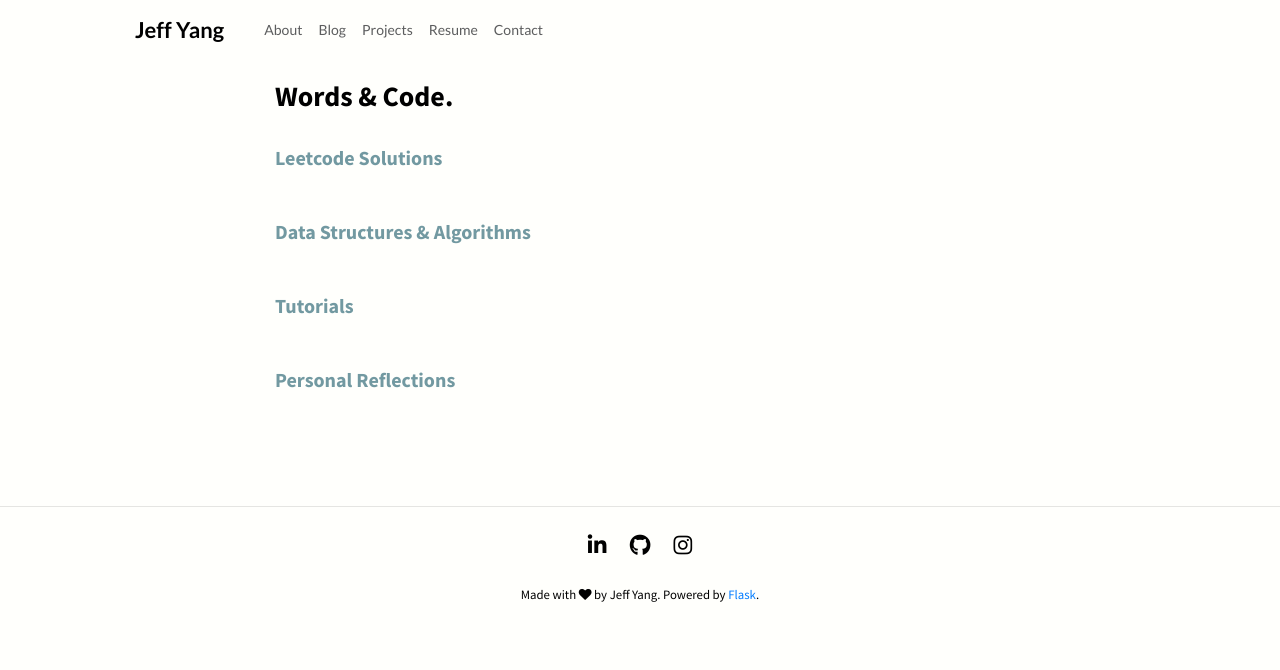
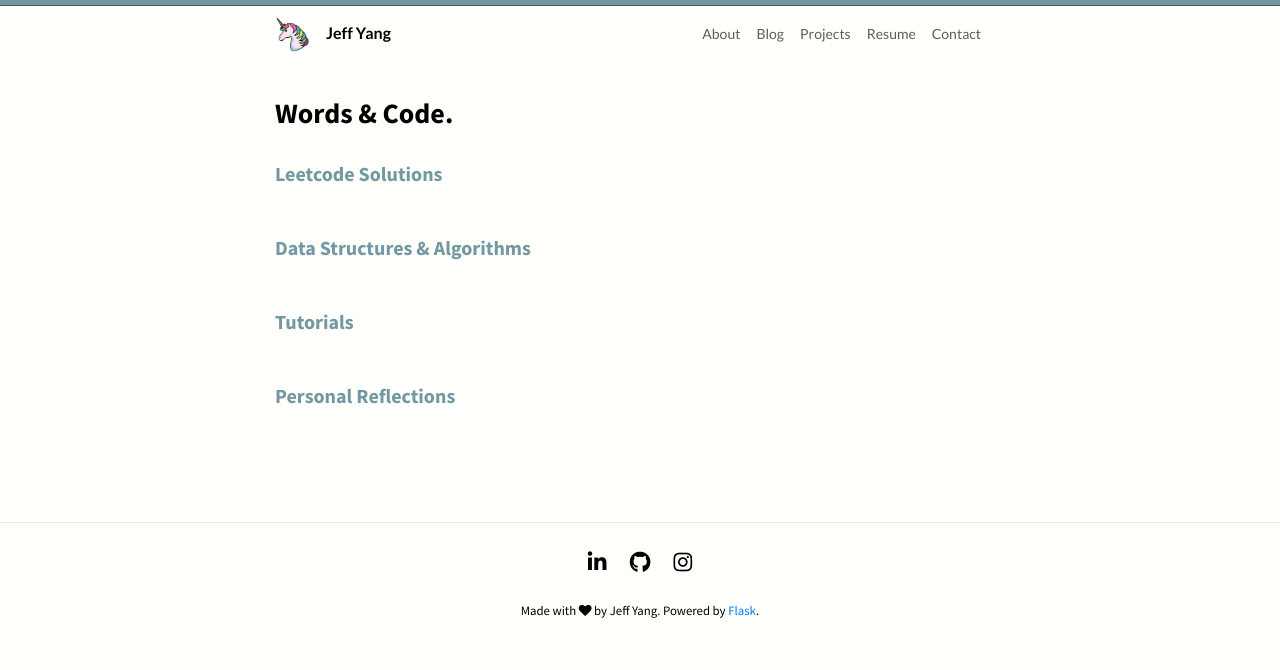
Before and after one commit to jeffjaehoyang/personal_website_old, a Flask app: page /blog in a window 1280 px wide. Shown: the top 670 px of the page. Run offline with Flask 2, Linux system fonts and the light colour scheme; some libraries are stand-ins or nearby versions.

Commit message:
site navbar change, contact page change - google maps deleted

```diff
--- a/flaskblog/static/styles/main.css
+++ b/flaskblog/static/styles/main.css
@@ -1,16 +1,15 @@
 body {
   background: #fffffc;
   color: #000000;
-  margin-top: 5rem;
   font-family: 'Source Sans Pro', sans-serif;
 }
 
-h4, h5, h6 {
-  color: #000000;
-}
-
-h1, h2, h3 {
-  color: #000000;
+.onthetop {
+  height: 0.3em;
+  background-color: #7299a1;
+  margin: 0;
+  padding: 0.1em 0.1em 0.2em;
+  border-bottom: 1px solid #455B5E;
 }
 
 .site-header .navbar {
@@ -18,11 +17,19 @@ h1, h2, h3 {
   margin: auto;
   float: none;
   font-family: 'Lato', sans-serif;
+  padding-top: 0.25rem;
+  padding-bottom: 2.5rem;
+  padding-left: 0;
 }
 
 .site-header .navbar-brand {
   font-size: 22px;
   color: #000000;
+  transition: transform .5s; /* Animation */
+}
+
+.site-header .navbar-brand:hover {
+  transform: scale(1.5);
 }
 
 .site-header .navbar-nav .nav-item {
@@ -154,13 +161,6 @@ a.footer:hover {
   font-weight: 700;
 }
 
-#map {
-  height: 400px;  /* The height is 400 pixels */
-  width: 100%;  /* The width is the width of the web page */
-  margin-bottom: 50px;
-  border-radius: 5px;
-}
-
 .blog-section {
   margin-bottom: 50px;
 }
@@ -192,3 +192,7 @@ a.footer:hover {
 .project-card a{
   color: #000000;
 }
+
+.contact-page {
+  padding: 0em 0em 10em 0em;
+}
--- a/flaskblog/templates/layouts.html
+++ b/flaskblog/templates/layouts.html
@@ -29,16 +29,23 @@
 </head>
 <body>
 	<header class="site-header">
-	  	<nav class="navbar navbar-expand-md navbar-light fixed-top">
-	    	<div class="container col-md-10">
-		      <a class="navbar-brand mr-4" href="/">
-		      	<strong>Jeff Yang</strong>
+		<div class="onthetop"></div>
+	</header>
+
+	<main role="main" class="container">
+		<div class="row">
+			<div class="site-header col-md-8" style="float:none; margin:auto;">
+			  	<nav class="navbar navbar-expand-md navbar-light">
+					<a class="navbar-brand" href="/">
+			      	    <img src="../static/sitelogo.png" width="35" height="35" class="d-inline-block align-middle">
 				    </a>
+				    <span><strong>Jeff Yang</strong></span>
+
 				    <button class="navbar-toggler" type="button" data-toggle="collapse" data-target="#navbarToggle" aria-controls="navbarToggle" aria-expanded="false" aria-label="Toggle navigation">
 				    	<span class="navbar-toggler-icon"></span>
 				    </button>
 				    <div class="collapse navbar-collapse" id="navbarToggle">
-		        <div class="navbar-nav ml-2 mr-auto">
+				        <div class="navbar-nav ml-auto">
 				          <a class="nav-item nav-link" href="{{ url_for('about' )}}">About</a>
 				          <a class="nav-item nav-link" href="{{ url_for('blog' )}}">Blog</a>
 				          <a class="nav-item nav-link" href="{{ url_for('projects' )}}">Projects</a>
@@ -46,17 +53,10 @@
 				          <a class="nav-item nav-link" href="{{ url_for('contact' )}}">Contact</a>
 				        </div>
 				    </div>
+				</nav>
 	  		</div>
-	  	</nav>
-	</header>
 
-	<main role="main" class="container">
-	  <div class="row">
-	  	{% if '/contact' in request.path %}
-	  		<div class="col-md-12" style="float:none; margin:auto;">
-	  	{% else %}
 		    <div class="col-md-8" style="float:none; margin:auto;">
-	    {% endif %}
 		    	{% with messages = get_flashed_messages(with_categories=true) %}
 			      	{% if '/contact' not in request.path and messages %}
 			      		{% for category, message in messages %}
@@ -95,9 +95,6 @@
     <script src="https://code.jquery.com/jquery-3.3.1.slim.min.js" integrity="sha384-q8i/X+965DzO0rT7abK41JStQIAqVgRVzpbzo5smXKp4YfRvH+8abtTE1Pi6jizo" crossorigin="anonymous"></script>
     <script src="https://cdnjs.cloudflare.com/ajax/libs/popper.js/1.14.7/umd/popper.min.js" integrity="sha384-UO2eT0CpHqdSJQ6hJty5KVphtPhzWj9WO1clHTMGa3JDZwrnQq4sF86dIHNDz0W1" crossorigin="anonymous"></script>
     <script src="https://stackpath.bootstrapcdn.com/bootstrap/4.3.1/js/bootstrap.min.js" integrity="sha384-JjSmVgyd0p3pXB1rRibZUAYoIIy6OrQ6VrjIEaFf/nJGzIxFDsf4x0xIM+B07jRM" crossorigin="anonymous"></script>
-    <script async defer
-	src="https://maps.googleapis.com/maps/api/js?key=AIzaSyBri9ifPSIN3pOL6bbtkz9QHeYwrFCkpV0&callback=initMap">
-	</script>
 
     <script>
 	$(document).ready(function() {
@@ -112,178 +109,6 @@
 			);
 		}
 	});
-	function initMap() {
-	  // The location of Evanston
-	  var evanston = {lat: 42.045597, lng: -87.688568};
-	  // The map, centered at Uluru
-	  var map = new google.maps.Map(
-	      document.getElementById('map'),
-	      {
-	      	zoom: 9,
-	      	center: evanston,
-	        styles: [
-		  {
-		    "elementType": "geometry",
-		    "stylers": [
-		      {
-		        "color": "#f5f5f5"
-		      }
-		    ]
-		  },
-		  {
-		    "elementType": "labels.icon",
-		    "stylers": [
-		      {
-		        "visibility": "off"
-		      }
-		    ]
-		  },
-		  {
-		    "elementType": "labels.text.fill",
-		    "stylers": [
-		      {
-		        "color": "#616161"
-		      }
-		    ]
-		  },
-		  {
-		    "elementType": "labels.text.stroke",
-		    "stylers": [
-		      {
-		        "color": "#f5f5f5"
-		      }
-		    ]
-		  },
-		  {
-		    "featureType": "administrative.land_parcel",
-		    "elementType": "labels.text.fill",
-		    "stylers": [
-		      {
-		        "color": "#bdbdbd"
-		      }
-		    ]
-		  },
-		  {
-		    "featureType": "poi",
-		    "elementType": "geometry",
-		    "stylers": [
-		      {
-		        "color": "#eeeeee"
-		      }
-		    ]
-		  },
-		  {
-		    "featureType": "poi",
-		    "elementType": "labels.text.fill",
-		    "stylers": [
-		      {
-		        "color": "#757575"
-		      }
-		    ]
-		  },
-		  {
-		    "featureType": "poi.park",
-		    "elementType": "geometry",
-		    "stylers": [
-		      {
-		        "color": "#e5e5e5"
-		      }
-		    ]
-		  },
-		  {
-		    "featureType": "poi.park",
-		    "elementType": "labels.text.fill",
-		    "stylers": [
-		      {
-		        "color": "#9e9e9e"
-		      }
-		    ]
-		  },
-		  {
-		    "featureType": "road",
-		    "elementType": "geometry",
-		    "stylers": [
-		      {
-		        "color": "#ffffff"
-		      }
-		    ]
-		  },
-		  {
-		    "featureType": "road.arterial",
-		    "elementType": "labels.text.fill",
-		    "stylers": [
-		      {
-		        "color": "#757575"
-		      }
-		    ]
-		  },
-		  {
-		    "featureType": "road.highway",
-		    "elementType": "geometry",
-		    "stylers": [
-		      {
-		        "color": "#dadada"
-		      }
-		    ]
-		  },
-		  {
-		    "featureType": "road.highway",
-		    "elementType": "labels.text.fill",
-		    "stylers": [
-		      {
-		        "color": "#616161"
-		      }
-		    ]
-		  },
-		  {
-		    "featureType": "road.local",
-		    "elementType": "labels.text.fill",
-		    "stylers": [
-		      {
-		        "color": "#9e9e9e"
-		      }
-		    ]
-		  },
-		  {
-		    "featureType": "transit.line",
-		    "elementType": "geometry",
-		    "stylers": [
-		      {
-		        "color": "#e5e5e5"
-		      }
-		    ]
-		  },
-		  {
-		    "featureType": "transit.station",
-		    "elementType": "geometry",
-		    "stylers": [
-		      {
-		        "color": "#eeeeee"
-		      }
-		    ]
-		  },
-		  {
-		    "featureType": "water",
-		    "elementType": "geometry",
-		    "stylers": [
-		      {
-		        "color": "#c9c9c9"
-		      }
-		    ]
-		  },
-		  {
-		    "featureType": "water",
-		    "elementType": "labels.text.fill",
-		    "stylers": [
-		      {
-		        "color": "#9e9e9e"
-		      }
-		    ]
-		  }
-		]});
-	  // The marker, positioned at Evanston
-	  var marker = new google.maps.Marker({position: evanston, map: map});
-	}
 	</script>
 </body>
 </html>
--- a/flaskblog/templates/resume.html
+++ b/flaskblog/templates/resume.html
@@ -1,7 +1,5 @@
 {% extends "layouts.html" %}
 {% block content %}
-	<h3><strong>Works with Passion & Compassion.</strong></h3>
-	<p style="float: right; font-size: 13px">Download Resume <a href="../static/upload/resume.pdf">Here</a></p>
-	<br><br><br>
+	<h3><strong>Works with Passion & Compassion.</strong></h3><br>
 	{{ resume.html|safe }}
 {% endblock %}
```
Also changed, not shown: flaskblog/content/resume/resume.md (+1 -1 lines), flaskblog/templates/contact.html (+14 -78 lines), flaskblog/templates/contact_legacy.html (added, +83 -0 lines), flaskblog/static/sitelogo.png (added). Lines whose indentation alone changed are shown as unchanged.
